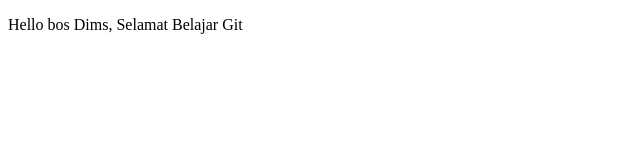
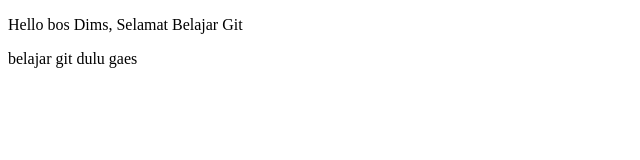
Before and after one commit to Bos-Dims/belajar-git, a plain HTML site: page index.html in a window 1280 px wide. Shown: the whole page, without its empty margins (0-640 px from the left). Drawn offline with Linux system fonts and the light colour scheme.

Commit message:
belajar git dulu gaes

```diff
--- a/index.html
+++ b/index.html
@@ -6,5 +6,6 @@
 </head>
 <body>
 	<p>Hello bos Dims, Selamat Belajar Git</p>
+	<p> belajar git dulu gaes</p>
 </body>
 </html>
```
